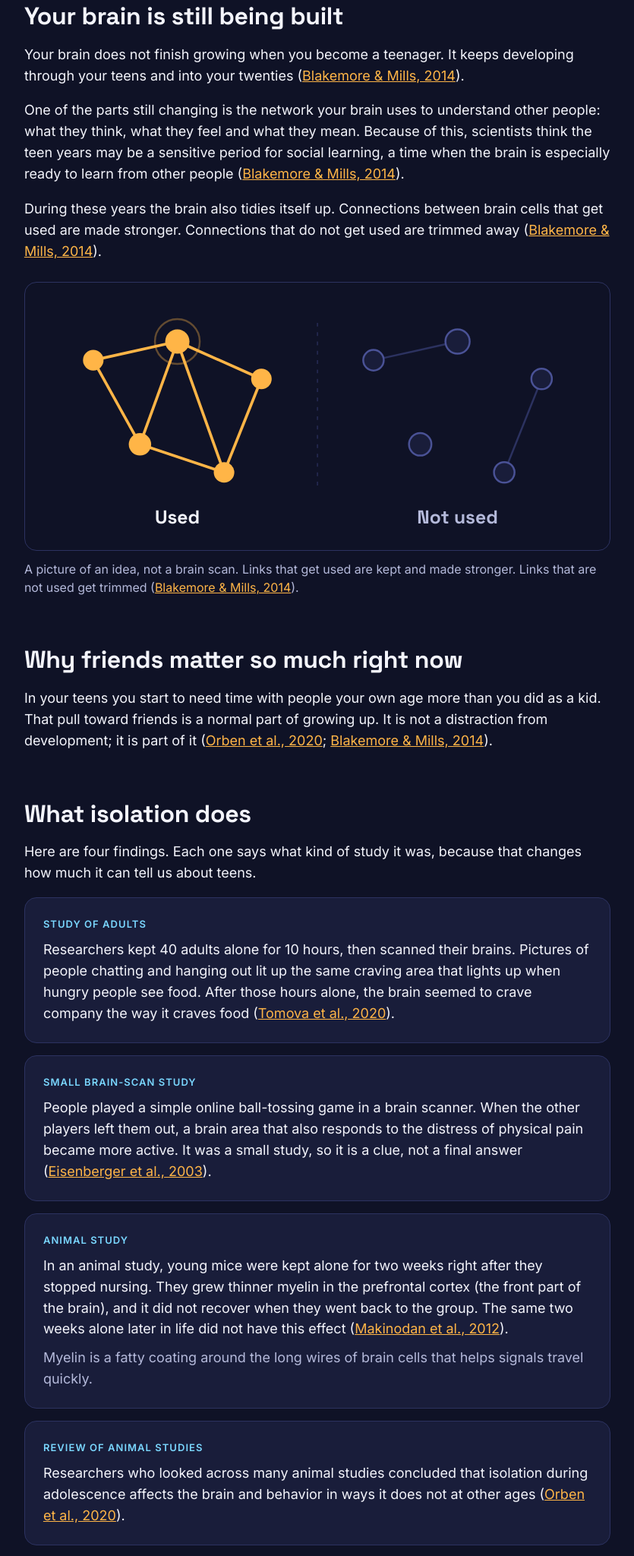
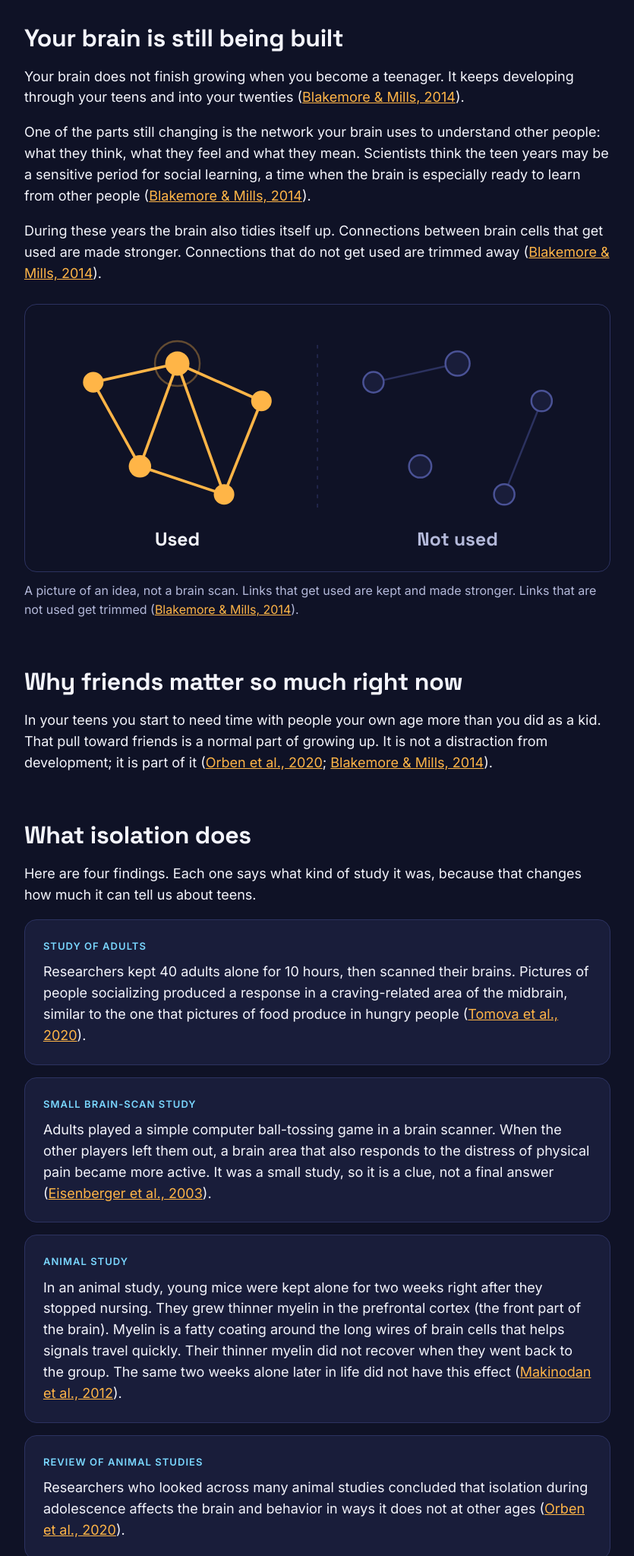
Before and after one commit to FROZENPOP/project-reach-out, a website: page public/science/index.html in a window 1280 px wide. Shown: the part 1414-3462 px from the top of the page at 76% size, without its empty margins (222-1057 px from the left). Drawn offline with Linux system fonts and the light colour scheme.

Commit message:
science: review fixes: five cells, cited isolation/loneliness definition, myelin inside cited paragraph, Tomova/Eisenberger/sensitive-period wording, stricter tests 7 and 8

```diff
--- a/public/science/index.html
+++ b/public/science/index.html
@@ -51,7 +51,7 @@
     <div class="factor factor-risk">
       <p class="factor-label">Risk factor</p>
       <p class="factor-name">Social isolation and loneliness</p>
-      <p>Having few people around you, or feeling alone even when people are near.</p>
+      <p>Social isolation means having few relationships and little contact with other people. Loneliness is the painful feeling of being alone or cut off, even when people are near (<a href="#ref-osg2023">Office of the Surgeon General, 2023</a>).</p>
     </div>
     <div class="factor factor-protect">
       <p class="factor-label">Protective factor</p>
@@ -64,10 +64,10 @@
 <section id="brain" aria-labelledby="brain-title">
   <h2 id="brain-title">Your brain is still being built</h2>
   <p>Your brain does not finish growing when you become a teenager. It keeps developing through your teens and into your twenties (<a href="#ref-blakemore2014">Blakemore &amp; Mills, 2014</a>).</p>
-  <p>One of the parts still changing is the network your brain uses to understand other people: what they think, what they feel and what they mean. Because of this, scientists think the teen years may be a sensitive period for social learning, a time when the brain is especially ready to learn from other people (<a href="#ref-blakemore2014">Blakemore &amp; Mills, 2014</a>).</p>
+  <p>One of the parts still changing is the network your brain uses to understand other people: what they think, what they feel and what they mean. Scientists think the teen years may be a sensitive period for social learning, a time when the brain is especially ready to learn from other people (<a href="#ref-blakemore2014">Blakemore &amp; Mills, 2014</a>).</p>
   <p>During these years the brain also tidies itself up. Connections between brain cells that get used are made stronger. Connections that do not get used are trimmed away (<a href="#ref-blakemore2014">Blakemore &amp; Mills, 2014</a>).</p>
   <figure class="sci-figure">
-    <svg role="img" aria-label="The same small network of brain cells drawn twice. On the left, labelled used, six cells are joined by seven bright amber links. On the right, labelled not used, the same six cells are dim and only two faint links are left; the rest have been trimmed away." viewBox="0 0 600 260" fill="none">
+    <svg role="img" aria-label="The same small network of brain cells drawn twice. On the left, labelled used, five cells are joined by seven bright amber links. On the right, labelled not used, the same five cells are dim and only two faint links are left; the rest have been trimmed away." viewBox="0 0 600 260" fill="none">
       <g class="net-used">
         <g stroke="#FFB547" stroke-width="3">
           <path d="M60 70 L150 50"/><path d="M150 50 L240 90"/><path d="M60 70 L110 160"/>
@@ -99,16 +99,15 @@
   <ul class="findings">
     <li class="finding">
       <p class="finding-kind">Study of adults</p>
-      <p>Researchers kept 40 adults alone for 10 hours, then scanned their brains. Pictures of people chatting and hanging out lit up the same craving area that lights up when hungry people see food. After those hours alone, the brain seemed to crave company the way it craves food (<a href="#ref-tomova2020">Tomova et al., 2020</a>).</p>
+      <p>Researchers kept 40 adults alone for 10 hours, then scanned their brains. Pictures of people socializing produced a response in a craving-related area of the midbrain, similar to the one that pictures of food produce in hungry people (<a href="#ref-tomova2020">Tomova et al., 2020</a>).</p>
     </li>
     <li class="finding">
       <p class="finding-kind">Small brain-scan study</p>
-      <p>People played a simple online ball-tossing game in a brain scanner. When the other players left them out, a brain area that also responds to the distress of physical pain became more active. It was a small study, so it is a clue, not a final answer (<a href="#ref-eisenberger2003">Eisenberger et al., 2003</a>).</p>
+      <p>Adults played a simple computer ball-tossing game in a brain scanner. When the other players left them out, a brain area that also responds to the distress of physical pain became more active. It was a small study, so it is a clue, not a final answer (<a href="#ref-eisenberger2003">Eisenberger et al., 2003</a>).</p>
     </li>
     <li class="finding">
       <p class="finding-kind">Animal study</p>
-      <p>In an animal study, young mice were kept alone for two weeks right after they stopped nursing. They grew thinner myelin in the prefrontal cortex (the front part of the brain), and it did not recover when they went back to the group. The same two weeks alone later in life did not have this effect (<a href="#ref-makinodan2012">Makinodan et al., 2012</a>).</p>
-      <p class="muted">Myelin is a fatty coating around the long wires of brain cells that helps signals travel quickly.</p>
+      <p>In an animal study, young mice were kept alone for two weeks right after they stopped nursing. They grew thinner myelin in the prefrontal cortex (the front part of the brain). Myelin is a fatty coating around the long wires of brain cells that helps signals travel quickly. Their thinner myelin did not recover when they went back to the group. The same two weeks alone later in life did not have this effect (<a href="#ref-makinodan2012">Makinodan et al., 2012</a>).</p>
     </li>
     <li class="finding">
       <p class="finding-kind">Review of animal studies</p>
```
Also changed, not shown: test/science/page.test.js (+10 -5 lines).
